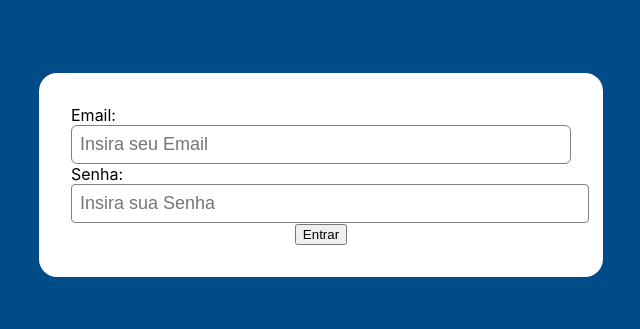
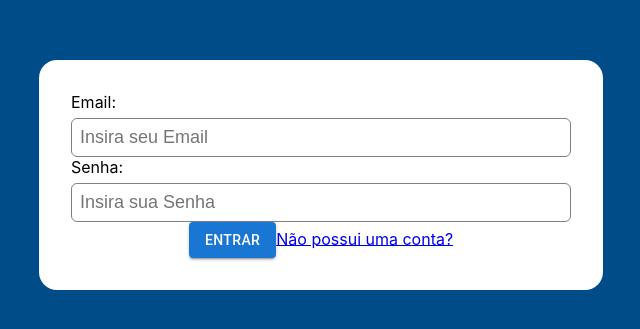
Before and after one commit to tcc-lucas-dafne/tcc-password-manager, a React (Create React App) app: page /login in a window 1280 px wide. Shown: the part 225-554 px from the top of the page, without its empty margins (319-959 px from the left). Built offline with nearby package versions, Linux system fonts and the light colour scheme; no server answers.

Commit message:
feat: create link in login page

```diff
--- a/src/pages/Login/index.tsx
+++ b/src/pages/Login/index.tsx
@@ -14,6 +14,7 @@ import {
 } from "./style";
 import { useAppContext } from "../../context";
 import { Navigate } from "react-router";
+import { Button } from "@mui/material";
 
 const Login = () => {
   const { user } = useAppContext();
@@ -46,6 +47,8 @@ const Login = () => {
         if (errorMessage) {
           toast.error(errorMessage)
         }
+      } else {
+        toast.error("Ocorreu um erro ao realizar o login.");
       }
     }
   }
@@ -56,25 +59,30 @@ const Login = () => {
     <Container>
       <FormContainer>
         <FieldContainer>
-          <Label>Email:</Label>
           <TextInput
             name="email"
+            type="email"
+            label="Email"
             placeholder="Insira seu Email"
             value={loginForm.email}
             onChange={handleLoginForm}
           />
         </FieldContainer>
         <FieldContainer>
-          <Label>Senha:</Label>
-          <PasswordInput
+          <TextInput
             name="password"
+            type="password"
+            label="Senha"
             placeholder="Insira sua Senha"
             value={loginForm.password}
             onChange={handleLoginForm}
           />
         </FieldContainer>
 
-        <ConfirmButton text="Entrar" onClick={loginUser} />
+        <Button variant="contained" color="primary" onClick={loginUser}>
+          Entrar
+        </Button>
+        <a href="/register">Não possui uma conta?</a>
       </FormContainer>
     </Container>
   )
```
